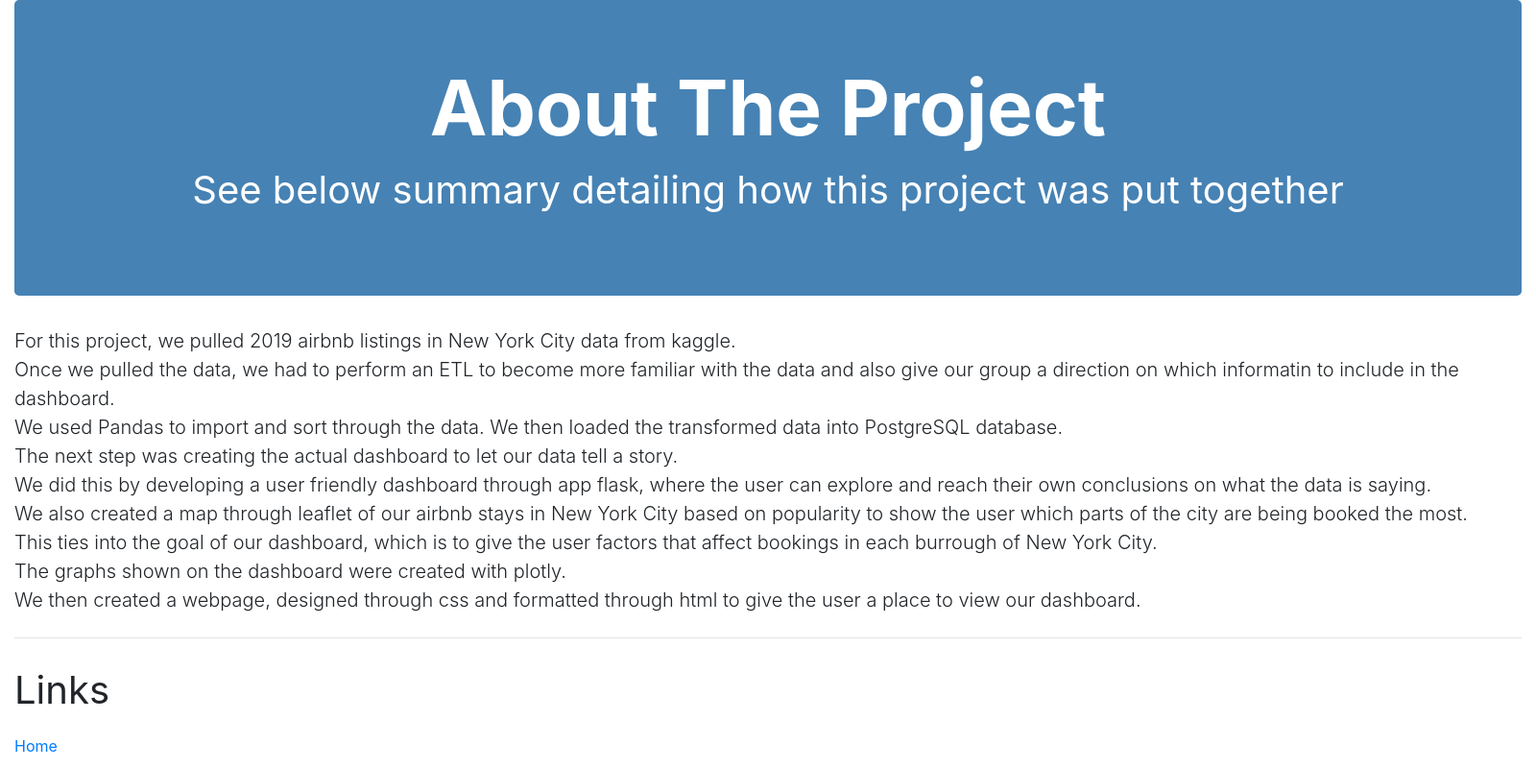
After one commit to cheikhsidi/Airbnb_web_application, a Flask app: template templates/about.html in a window 1600 px wide. The commit adds this page. Shown: the whole page at 96% size. Run offline with Flask 2, Linux system fonts and the light colour scheme; the template is opened without the code that fills it: most values are stand-ins (such as "Sample title", 1, 10 or a date in 2020); some libraries are stand-ins or nearby versions.

Commit message:
about page

```diff
--- /dev/null
+++ b/templates/about.html
@@ -0,0 +1,47 @@
+<!DOCTYPE html>
+<html lang="en">
+
+<head>
+    <meta charset="UTF-8">
+    <meta name="viewport" content="width=device-width, initial-scale=1.0">
+    <meta http-equiv="X-UA-Compatible" content="ie=edge">
+    <title>About</title>
+    <link rel="stylesheet" href="https://stackpath.bootstrapcdn.com/bootstrap/4.4.1/css/bootstrap.min.css" integrity="sha384-Vkoo8x4CGsO3+Hhxv8T/Q5PaXtkKtu6ug5TOeNV6gBiFeWPGFN9MuhOf23Q9Ifjh" crossorigin="anonymous">
+    <link rel="stylesheet" href="../static/style.css">
+    <link rel="stylesheet" href="../static/style_map.css">
+    <script type="text/javascript">
+        var coor = '{{ coor }}';
+        console.log(`hteml var : ${coor}`);
+    </script>
+    <script src="https://unpkg.com/simple-statistics@5.0.0/dist/simple-statistics.min.js"></script>
+    <script src="https://cdnjs.cloudflare.com/ajax/libs/d3/5.9.7/d3.min.js"></script>
+    <link rel="stylesheet" href="https://unpkg.com/leaflet@1.0.0-rc.3/dist/leaflet.css" />
+    <script src="https://cdn.plot.ly/plotly-latest.min.js"></script>
+
+</head>
+
+<body>
+    <div class="wrapper">
+        <div class="container-fluid">
+
+            <div class="jumbotron">
+                <h1 class="display-4 text-center">About The Project</h1>
+                <p class="text-center">See below summary detailing how this project was put together</p>
+            </div>
+            <p class="lead">For this project, we pulled 2019 airbnb listings in New York City data from kaggle.
+                <br> Once we pulled the data, we had to perform an ETL to become more familiar with the data and also give our group a direction on which informatin to include in the dashboard.
+                <br> We used Pandas to import and sort through the data. We then loaded the transformed data into PostgreSQL database.
+                <br> The next step was creating the actual dashboard to let our data tell a story.
+                <br> We did this by developing a user friendly dashboard through app flask, where the user can explore and reach their own conclusions on what the data is saying.
+                <br> We also created a map through leaflet of our airbnb stays in New York City based on popularity to show the user which parts of the city are being booked the most.
+                <br> This ties into the goal of our dashboard, which is to give the user factors that affect bookings in each burrough of New York City.
+                <br> The graphs shown on the dashboard were created with plotly.
+                <br> We then created a webpage, designed through css and formatted through html to give the user a place to view our dashboard.
+            </p>
+
+            <hr class="my-4">
+            <p>Links</p>
+            <a href= "index.html">Home</a>
+</body>
+
+</html>
--- a/templates/index.html
+++ b/templates/index.html
@@ -93,6 +93,10 @@
     <script type="text/javascript" src="../static/js/config.js"></script>
     <script type="text/javascript" src="../static/js/app_test.js"></script>
     <!-- <script type="text/javascript" src="../static/js/app.js"></script> -->
+
+    <hr class="my-4">
+    <p>Links</p>
+    <a href= "about.html">About</a>
 </body>
 
 </html>
```
